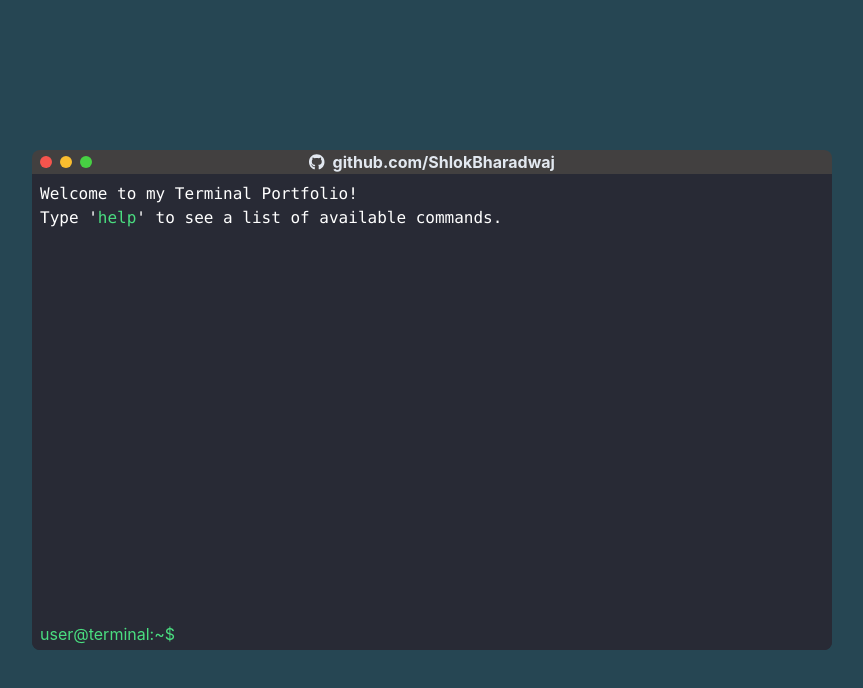
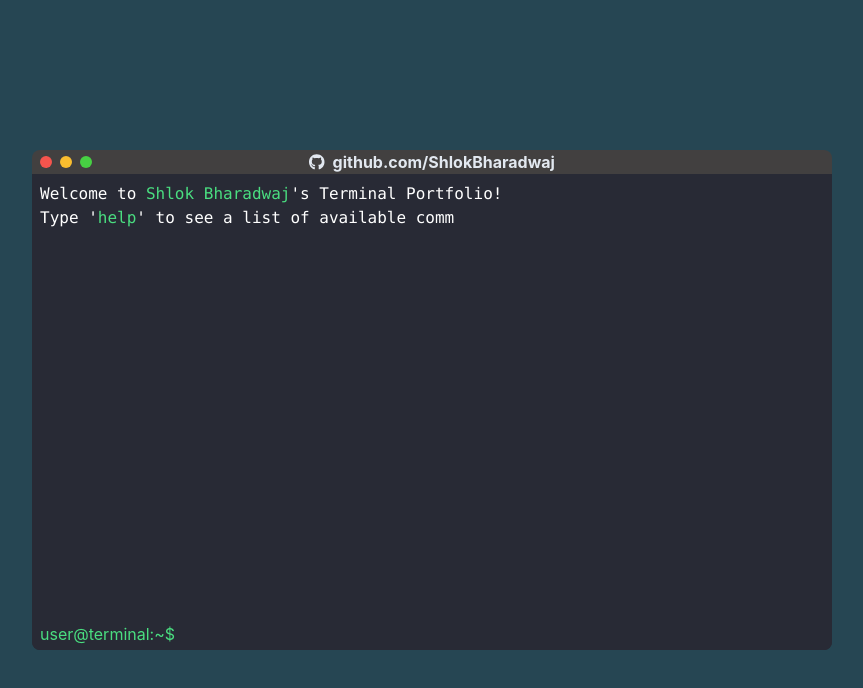
Before and after one commit to ShlokBharadwaj/portfolio, a React (Create React App) app: page / in a window 1280 px wide. Shown: the top 688 px of the page, without its empty margins (208-1071 px from the left). Built offline with nearby package versions, Linux system fonts and the light colour scheme; the HTML template or start-up script is replaced by a standard one.

Commit message:
Add: My LinkedIn hyperlink

```diff
--- a/src/components/commands/Welcome.jsx
+++ b/src/components/commands/Welcome.jsx
@@ -5,7 +5,7 @@ const Welcome = () => {
   const [displayedText, setDisplayedText] = useState('');
 
   useEffect(() => {
-    const welcomeText = `Welcome to my Terminal Portfolio!\nType '<span class="text-green-400">help</span>' to see a list of available commands.`;
+    const welcomeText = `Welcome to <a href="https://www.linkedin.com/in/shlokbharadwaj/" class="text-green-400" target="_blank">Shlok Bharadwaj</a>'s Terminal Portfolio!\nType '<span class="text-green-400">help</span>' to see a list of available commands.`;
 
     setWelcomeText(welcomeText);
   }, []);
```
